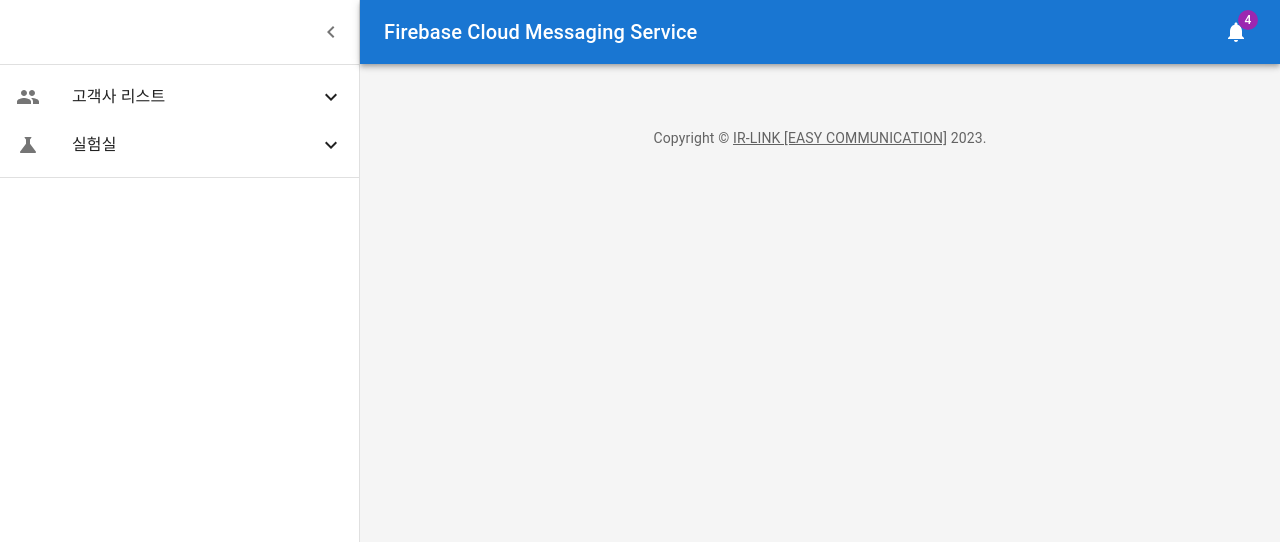
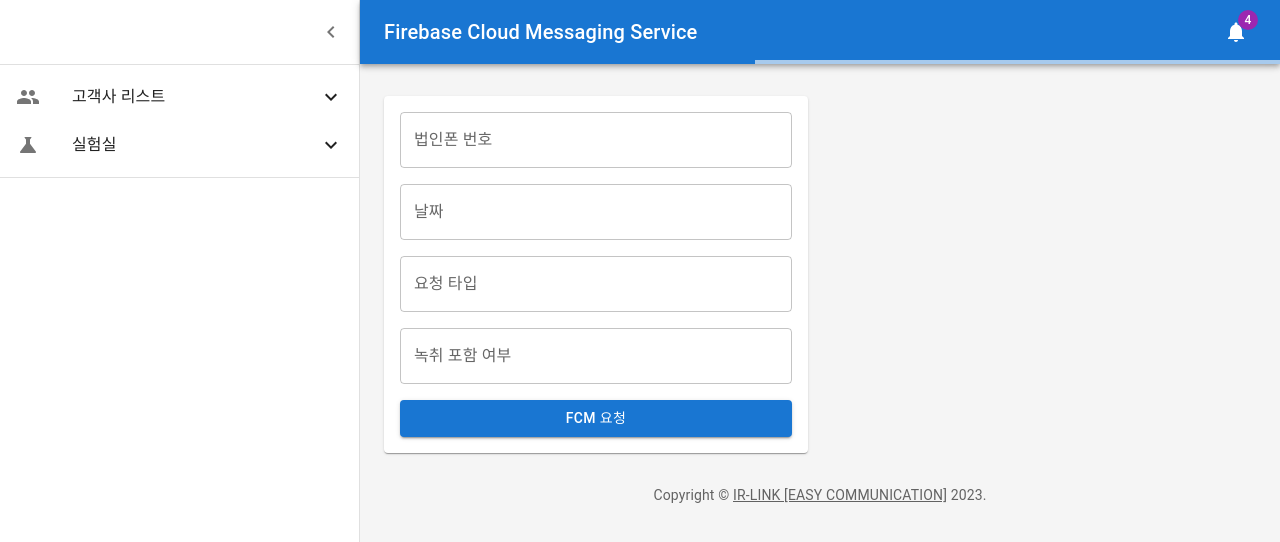
Before and after one commit to irlink-dev/irfcm, a Next.js app: page /test/form in a window 1280 px wide. Shown: the top 542 px of the page. Built offline with nearby package versions, Linux system fonts and the light colour scheme.

Commit message:
:alembic: 코드 테스트 - LinearProgress 테스트. - FCM 요청 양식 재개발을 위한 FormTestPage 생성.

```diff
--- a/src/app/test/form/page.tsx
+++ b/src/app/test/form/page.tsx
@@ -1,7 +1,29 @@
+'use client'
+
+import Grid from '@mui/material/Grid'
+import Paper from '@mui/material/Paper'
+import TextField from '@mui/material/TextField'
+import Button from '@mui/material/Button'
+
 const FormTestPage = () => {
-    return <>
+    return (
+        <Grid container spacing={3}>
+            <Grid item xs={12} lg={6}>
+                <Paper sx={{ p: 2, display: 'flex', flexDirection: 'column', gap: 2 }}>
+                    <TextField label="법인폰 번호" />
+                    <TextField label="날짜" />
+                    <TextField label="요청 타입" />
+                    <TextField label="녹취 포함 여부" />
 
-    </>
+                    <Button
+                        type="submit"
+                        variant="contained">
+                        FCM 요청
+                    </Button>
+                </Paper>
+            </Grid>
+        </Grid>
+    )
 }
 
 export default FormTestPage
--- a/src/component/dashboard/Dashboard.tsx
+++ b/src/component/dashboard/Dashboard.tsx
@@ -25,11 +25,13 @@ import Copyright from './Copyright'
 import AppBar from './AppBar'
 import Drawer from './Drawer'
 import { useRouter } from 'next/navigation'
+import { LinearProgress } from '@mui/material'
 
 const DRAWER_WIDTH: number = 360
 
 export default function Dashboard({ children }: any) {
     const router = useRouter()
+    const isLoading = true
 
     const [open, setOpen] = React.useState(true)
 
@@ -37,7 +39,8 @@ export default function Dashboard({ children }: any) {
         setOpen(!open)
     }
 
-    return <Box sx={{ display: 'flex' }}>
+    return (
+        <Box sx={{ display: 'flex' }}>
             <CssBaseline />
             <AppBar position="absolute" open={open} drawer_width={DRAWER_WIDTH}>
                 <Toolbar
@@ -73,6 +76,8 @@ export default function Dashboard({ children }: any) {
                         </Badge>
                     </IconButton>
                 </Toolbar>
+                {isLoading &&
+                    <LinearProgress sx={{ position: 'absolute', bottom: 0, left: 0, width: '100%' }} color="primary" />}
             </AppBar>
             <Drawer variant="permanent" open={open} drawer_width={DRAWER_WIDTH}>
                 <Toolbar
@@ -114,6 +119,7 @@ export default function Dashboard({ children }: any) {
                 </Container>
             </Box>
         </Box>
+    )
 }
 
 
```
Lines whose indentation alone changed are shown as unchanged.
